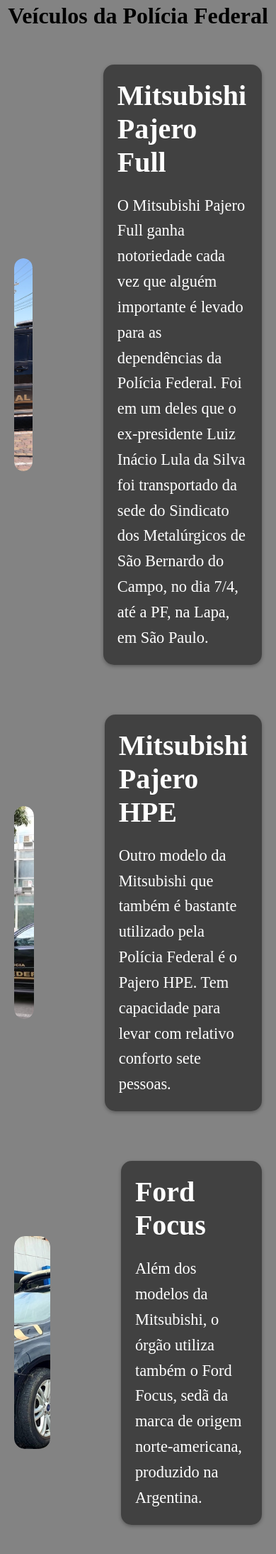
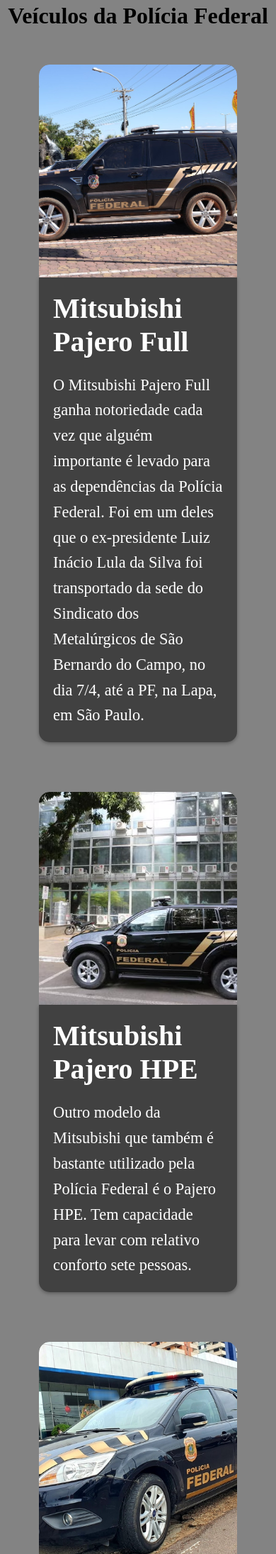
Before and after one commit to joaozindev07/site-policia-federal, a PHP site: page /frota.php in a window 390 px wide. Shown: the part 293-2483 px from the top of the page at 71% size. Run offline with PHP 8.4, Linux system fonts and the light colour scheme.

Commit message:
responsividade frota

```diff
--- a/css/frota.css
+++ b/css/frota.css
@@ -48,7 +48,7 @@
 }
 
 .texto-descricao-novo {
-    max-width: 500px;
+    width: 500px;
     position: relative;
     padding: 20px;
     background-color: rgba(0, 0, 0, 0.5);
@@ -69,3 +69,43 @@
     color: #fff;
     font-family: 'Poppins';
 }
+
+@media (max-width: 1000px) {
+
+    .secao-carro-novo {
+        display: flex;
+        flex-direction: column;
+        align-items: center;
+        justify-content: center;
+    }
+
+    .imagem-carro-novo {
+        margin: auto;
+        width: 80%;
+        overflow: hidden;
+        display: flex;
+        justify-content: center;
+        align-items: center;
+        perspective: 1500px;
+        border-radius: 15px 15px 0px 0px;
+    }
+
+    .imagem-carro-novo img {
+        width: 100%;
+        height: 100%;
+        object-fit: cover;
+        border-radius: 15px 15px 0px 0px;
+        transition: transform 0.3s ease, box-shadow 0.3s ease;
+        transform-origin: center;
+    }
+
+    .texto-descricao-novo {
+        margin: auto;
+        width: 80%;
+        position: relative;
+        background-color: rgba(0, 0, 0, 0.5);
+        border-radius: 0px 0px 15px 15px;
+        color: #fff;
+        box-shadow: 0 2px 5px rgba(0, 0, 0, 0.3);
+    }
+  }
--- a/rodape.php
+++ b/rodape.php
@@ -1,5 +1,5 @@
 <div class="footer">
-  <div class="sessao-footer2">
+  <div class="sessao-footer">
     <img src="img/logo_governo.png" alt="Logo do Governo">
   </div>
 
--- a/topo.php
+++ b/topo.php
@@ -24,7 +24,7 @@
       <a class="barra" href="">|</a>
       <a href="index.php#linhadotempo">Linha do Tempo</a>
       <a class="barra" href="">|</a>
-      <a href="index.php#lideres">Líderes</a>
+      <a href="index.php?p=4">Líderes</a>
       <a class="barra" href="">|</a>
       <a href="index.php?p=5">Frota Tática</a>
       <a class="barra" href="">|</a>
```
Also changed, not shown: lideres.php (added, +56 -0 lines), meio.php (+0 -57 lines).
